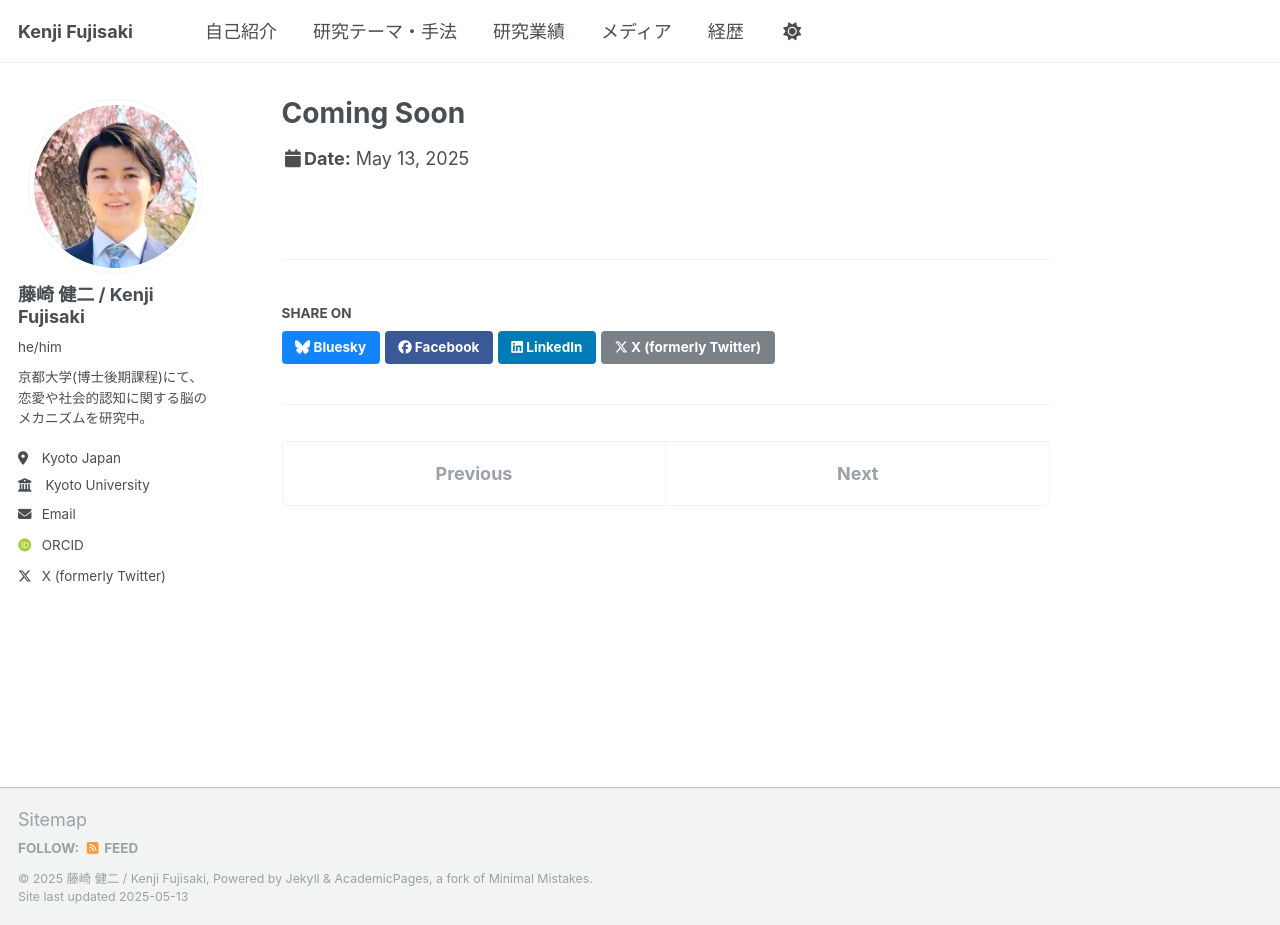
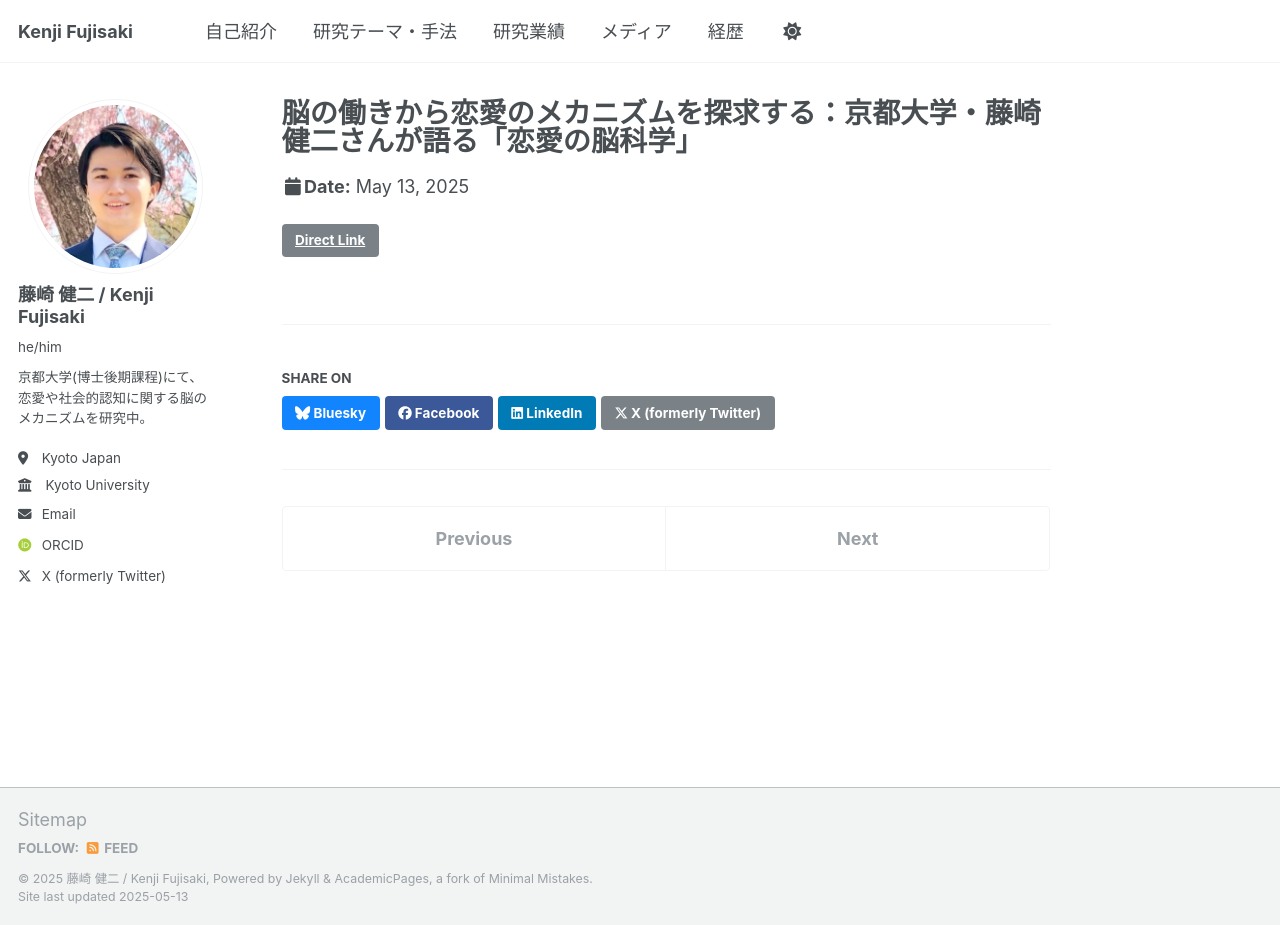
Before and after one commit to kenjifujisaki-research/kenjifujisaki-research.github.io, a Jekyll site: the page built from _talks/2025_VIE_インタビュー.md, in a window 1280 px wide and 925 px high. Built offline with Jekyll 4.4.1, drawn with Linux system fonts in a browser that asks for light colours; some web fonts are replaced.

Commit message:
Update 2025_VIE_インタビュー.md

```diff
--- a/_talks/2025_VIE_インタビュー.md
+++ b/_talks/2025_VIE_インタビュー.md
@@ -1,9 +1,11 @@
 ---
-title: "Coming Soon"
+title: "脳の働きから恋愛のメカニズムを探求する：京都大学・藤崎健二さんが語る「恋愛の脳科学」"
 collection: talks
 type: "インタビュー"
 permalink: /talks/2025_VIE_インタビュー
-# venue: "VIE"
-# date: 2025-06-01
-location: "インタビュー"
+venue: "BrainTech Magazine"
+date: 2025-05-13
+location: "ネット記事"
+link_title: true
+link: https://mag.viestyle.co.jp/interview05/
 ---
```
